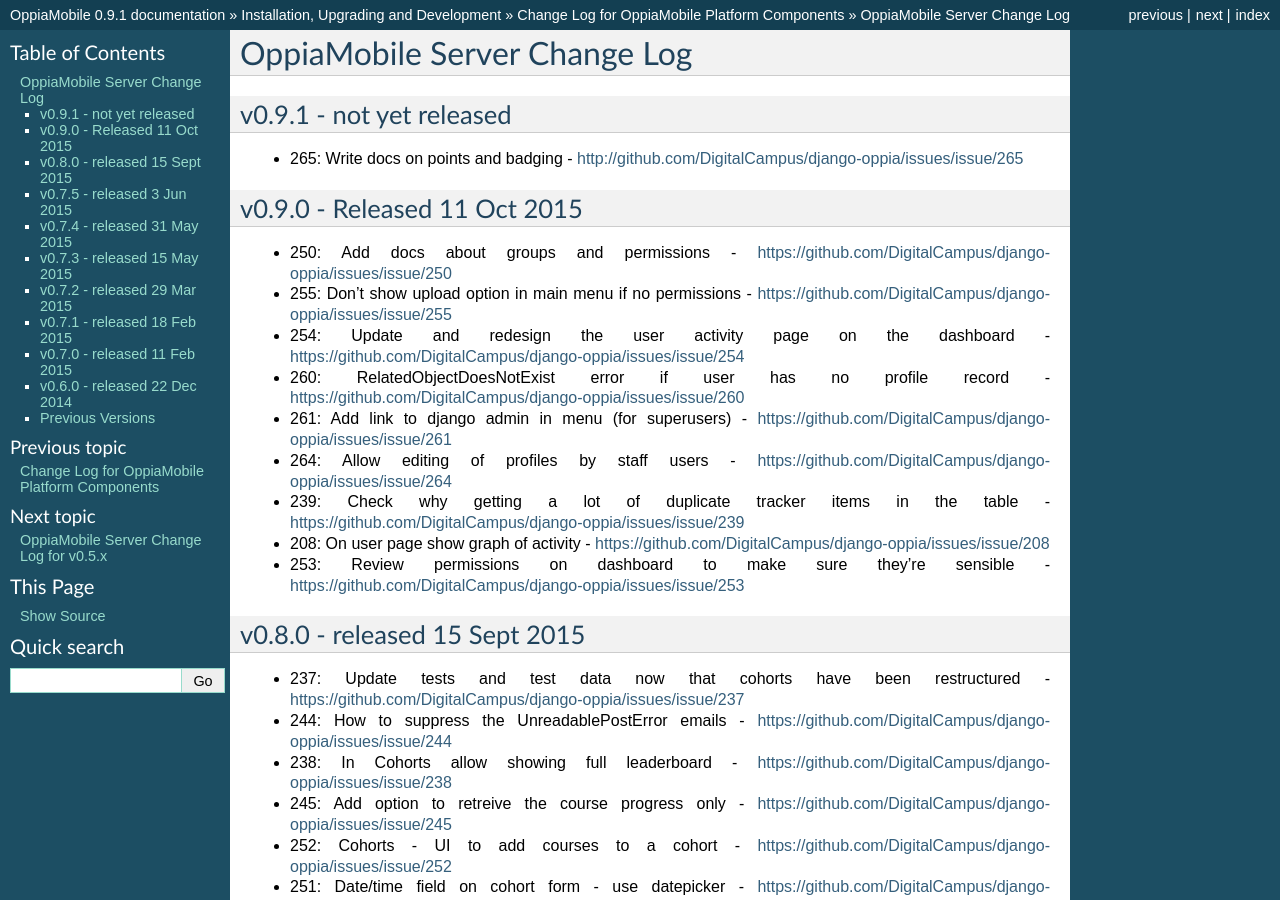
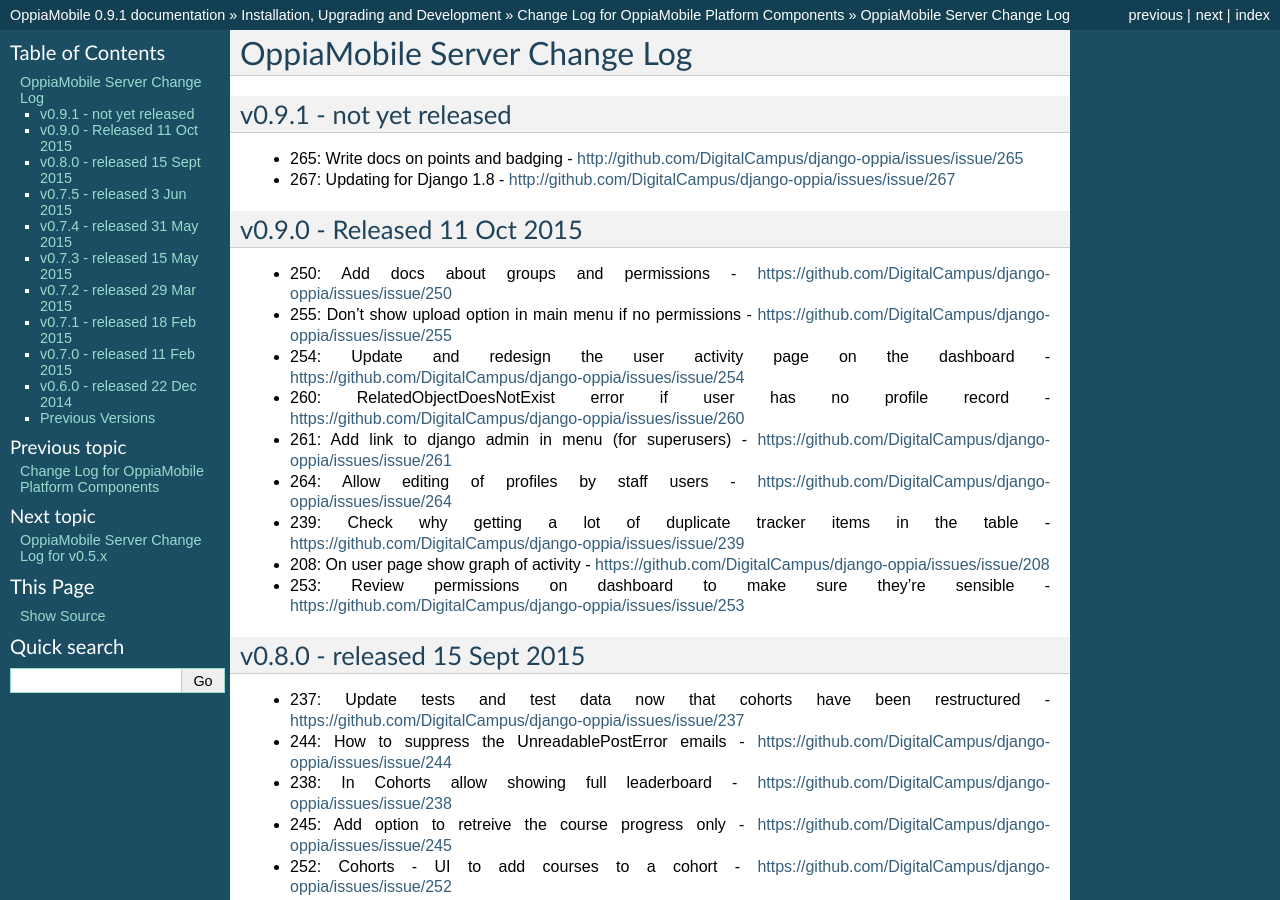
Before and after one commit to DigitalCampus/django-oppia, a Sphinx documentation site: the page built from docs/dev/changelog_server.rst, in a window 1280 px wide and 900 px high. Built offline with Sphinx 7.4.7, drawn with Linux system fonts in a browser that asks for light colours; the version number is read from the project's files by our own code.

Commit message:
267: Updating for Django 1.8
Task-Url: http://github.com/DigitalCampus/django-oppia/issues/issue/267

```diff
--- a/docs/dev/changelog_server.rst
+++ b/docs/dev/changelog_server.rst
@@ -7,6 +7,7 @@
 --------------------------------
 
 * 265: Write docs on points and badging - http://github.com/DigitalCampus/django-oppia/issues/issue/265
+* 267: Updating for Django 1.8 - http://github.com/DigitalCampus/django-oppia/issues/issue/267
 
 .. _serverv0.9.0:
 
```
